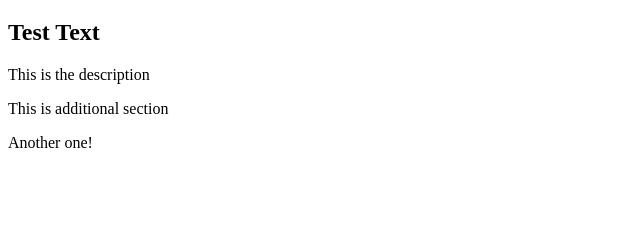
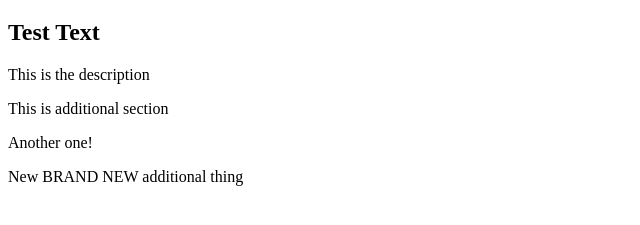
Before and after one commit to maobarajas/git-test, a plain HTML site: page index.html in a window 1280 px wide. Shown: the part 61-286 px from the top of the page, without its empty margins (0-640 px from the left). Drawn offline with Linux system fonts and the light colour scheme.

Commit message:
[JIR-123]-Added new section for index
* Added brand new section

* BRAND NEW in capitals

```diff
--- a/index.html
+++ b/index.html
@@ -20,6 +20,7 @@
         <p>This is the description</p>
         <p>This is additional section</p>
         <p>Another one!</p>
+		<p>New BRAND NEW additional thing</p>
         <script src="" async defer></script>
     </body>
 </html>
```
